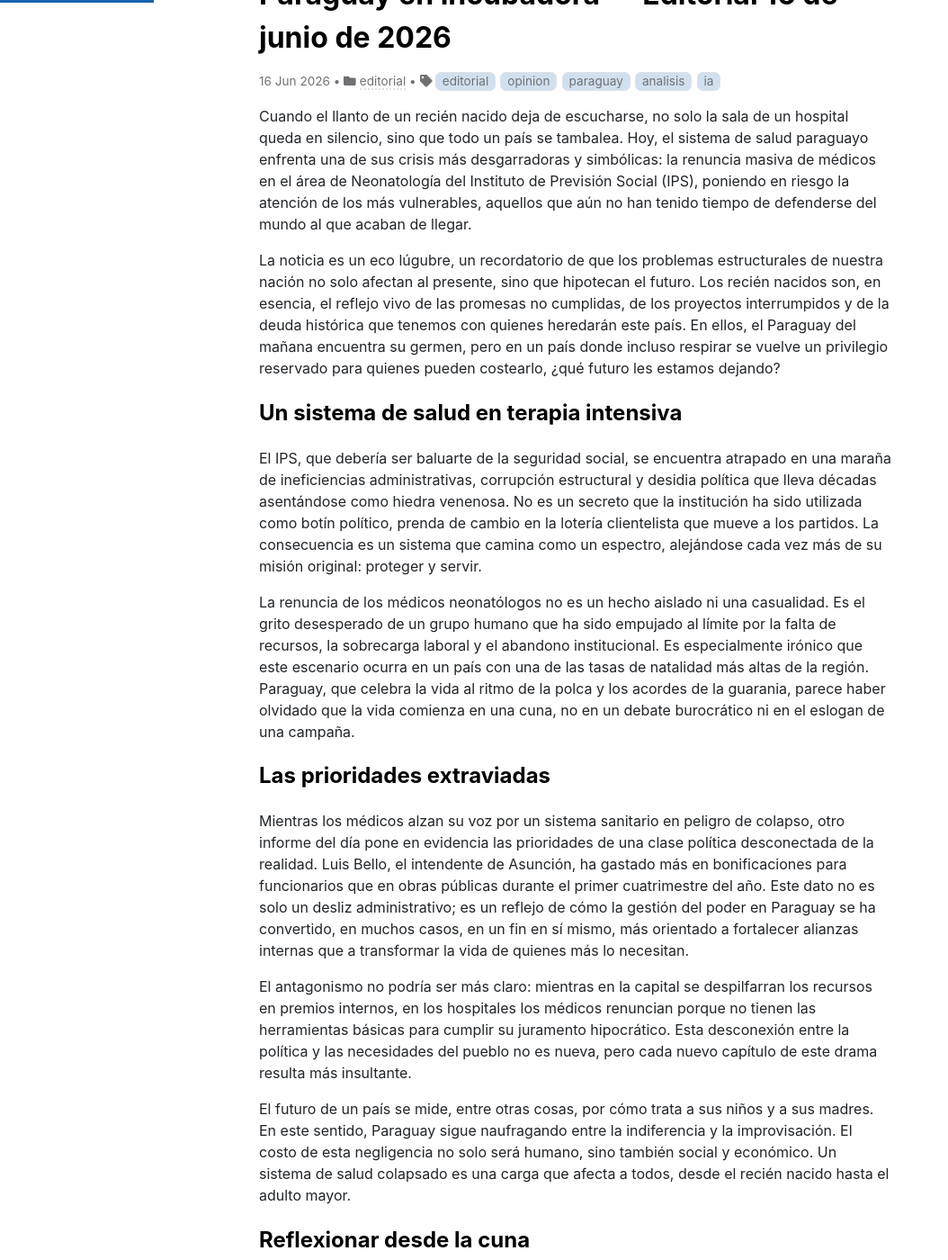
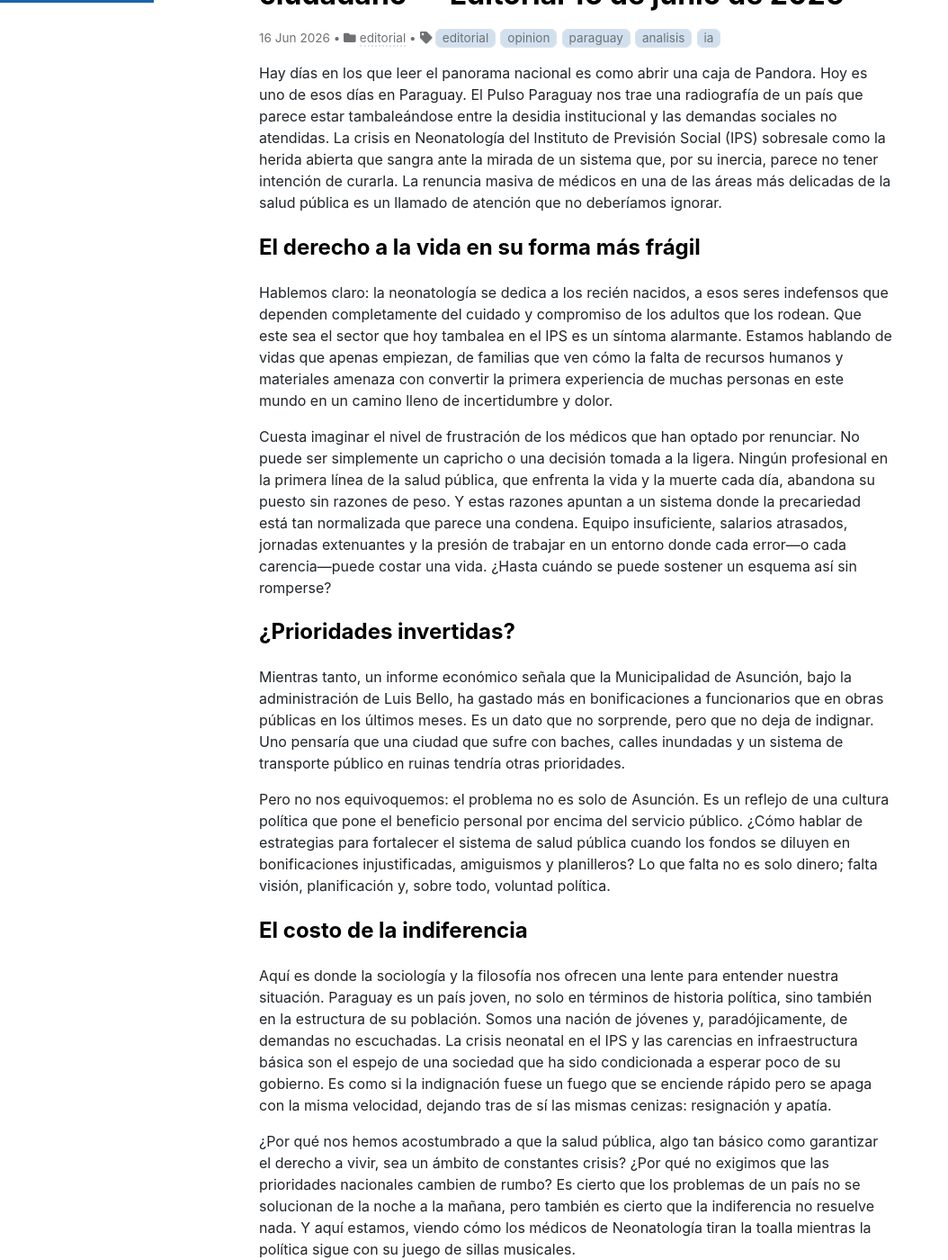
Before and after one commit to miravosqueinteresante/muchotexto.net, a Jekyll site: the page built from _posts/2026-06-16-editorial.md, in a window 1280 px wide and 1400 px high, scrolled down 262 px. Shown: the whole window at 90% size, without its empty margins (0-1054 px from the left). Built offline with Jekyll 4.4.1, drawn with Linux system fonts in a browser that asks for light colours; nearby versions of some CDN libraries; comment, search, counter and statistics services are not loaded; some of the changed text lies outside the part shown.

Commit message:
Editorial del día [2026-06-16]

```diff
--- a/_posts/2026-06-16-editorial.md
+++ b/_posts/2026-06-16-editorial.md
@@ -1,48 +1,42 @@
 ---
 layout: post
-title: "Neonatología en crisis: el retrato de un Paraguay en incubadora — Editorial 16 de junio de 2026"
+title: "Crisis en Neonatología y el malestar ciudadano — Editorial 16 de junio de 2026"
 date: 2026-06-16 19:00:00 -0400
 categories: editorial
 tags: editorial opinion paraguay analisis ia
 ---
 
-Cuando el llanto de un recién nacido deja de escucharse, no solo la sala de un hospital queda en silencio, sino que todo un país se tambalea. Hoy, el sistema de salud paraguayo enfrenta una de sus crisis más desgarradoras y simbólicas: la renuncia masiva de médicos en el área de Neonatología del Instituto de Previsión Social (IPS), poniendo en riesgo la atención de los más vulnerables, aquellos que aún no han tenido tiempo de defenderse del mundo al que acaban de llegar.
+Hay días en los que leer el panorama nacional es como abrir una caja de Pandora. Hoy es uno de esos días en Paraguay. El Pulso Paraguay nos trae una radiografía de un país que parece estar tambaleándose entre la desidia institucional y las demandas sociales no atendidas. La crisis en Neonatología del Instituto de Previsión Social (IPS) sobresale como la herida abierta que sangra ante la mirada de un sistema que, por su inercia, parece no tener intención de curarla. La renuncia masiva de médicos en una de las áreas más delicadas de la salud pública es un llamado de atención que no deberíamos ignorar.
 
-La noticia es un eco lúgubre, un recordatorio de que los problemas estructurales de nuestra nación no solo afectan al presente, sino que hipotecan el futuro. Los recién nacidos son, en esencia, el reflejo vivo de las promesas no cumplidas, de los proyectos interrumpidos y de la deuda histórica que tenemos con quienes heredarán este país. En ellos, el Paraguay del mañana encuentra su germen, pero en un país donde incluso respirar se vuelve un privilegio reservado para quienes pueden costearlo, ¿qué futuro les estamos dejando?
+## El derecho a la vida en su forma más frágil
 
-## Un sistema de salud en terapia intensiva
+Hablemos claro: la neonatología se dedica a los recién nacidos, a esos seres indefensos que dependen completamente del cuidado y compromiso de los adultos que los rodean. Que este sea el sector que hoy tambalea en el IPS es un síntoma alarmante. Estamos hablando de vidas que apenas empiezan, de familias que ven cómo la falta de recursos humanos y materiales amenaza con convertir la primera experiencia de muchas personas en este mundo en un camino lleno de incertidumbre y dolor.
 
-El IPS, que debería ser baluarte de la seguridad social, se encuentra atrapado en una maraña de ineficiencias administrativas, corrupción estructural y desidia política que lleva décadas asentándose como hiedra venenosa. No es un secreto que la institución ha sido utilizada como botín político, prenda de cambio en la lotería clientelista que mueve a los partidos. La consecuencia es un sistema que camina como un espectro, alejándose cada vez más de su misión original: proteger y servir.
+Cuesta imaginar el nivel de frustración de los médicos que han optado por renunciar. No puede ser simplemente un capricho o una decisión tomada a la ligera. Ningún profesional en la primera línea de la salud pública, que enfrenta la vida y la muerte cada día, abandona su puesto sin razones de peso. Y estas razones apuntan a un sistema donde la precariedad está tan normalizada que parece una condena. Equipo insuficiente, salarios atrasados, jornadas extenuantes y la presión de trabajar en un entorno donde cada error—o cada carencia—puede costar una vida. ¿Hasta cuándo se puede sostener un esquema así sin romperse?
 
-La renuncia de los médicos neonatólogos no es un hecho aislado ni una casualidad. Es el grito desesperado de un grupo humano que ha sido empujado al límite por la falta de recursos, la sobrecarga laboral y el abandono institucional. Es especialmente irónico que este escenario ocurra en un país con una de las tasas de natalidad más altas de la región. Paraguay, que celebra la vida al ritmo de la polca y los acordes de la guarania, parece haber olvidado que la vida comienza en una cuna, no en un debate burocrático ni en el eslogan de una campaña.
+## ¿Prioridades invertidas?
 
-## Las prioridades extraviadas
+Mientras tanto, un informe económico señala que la Municipalidad de Asunción, bajo la administración de Luis Bello, ha gastado más en bonificaciones a funcionarios que en obras públicas en los últimos meses. Es un dato que no sorprende, pero que no deja de indignar. Uno pensaría que una ciudad que sufre con baches, calles inundadas y un sistema de transporte público en ruinas tendría otras prioridades.
 
-Mientras los médicos alzan su voz por un sistema sanitario en peligro de colapso, otro informe del día pone en evidencia las prioridades de una clase política desconectada de la realidad. Luis Bello, el intendente de Asunción, ha gastado más en bonificaciones para funcionarios que en obras públicas durante el primer cuatrimestre del año. Este dato no es solo un desliz administrativo; es un reflejo de cómo la gestión del poder en Paraguay se ha convertido, en muchos casos, en un fin en sí mismo, más orientado a fortalecer alianzas internas que a transformar la vida de quienes más lo necesitan.
+Pero no nos equivoquemos: el problema no es solo de Asunción. Es un reflejo de una cultura política que pone el beneficio personal por encima del servicio público. ¿Cómo hablar de estrategias para fortalecer el sistema de salud pública cuando los fondos se diluyen en bonificaciones injustificadas, amiguismos y planilleros? Lo que falta no es solo dinero; falta visión, planificación y, sobre todo, voluntad política.
 
-El antagonismo no podría ser más claro: mientras en la capital se despilfarran los recursos en premios internos, en los hospitales los médicos renuncian porque no tienen las herramientas básicas para cumplir su juramento hipocrático. Esta desconexión entre la política y las necesidades del pueblo no es nueva, pero cada nuevo capítulo de este drama resulta más insultante.
+## El costo de la indiferencia
 
-El futuro de un país se mide, entre otras cosas, por cómo trata a sus niños y a sus madres. En este sentido, Paraguay sigue naufragando entre la indiferencia y la improvisación. El costo de esta negligencia no solo será humano, sino también social y económico. Un sistema de salud colapsado es una carga que afecta a todos, desde el recién nacido hasta el adulto mayor.
+Aquí es donde la sociología y la filosofía nos ofrecen una lente para entender nuestra situación. Paraguay es un país joven, no solo en términos de historia política, sino también en la estructura de su población. Somos una nación de jóvenes y, paradójicamente, de demandas no escuchadas. La crisis neonatal en el IPS y las carencias en infraestructura básica son el espejo de una sociedad que ha sido condicionada a esperar poco de su gobierno. Es como si la indignación fuese un fuego que se enciende rápido pero se apaga con la misma velocidad, dejando tras de sí las mismas cenizas: resignación y apatía.
 
-## Reflexionar desde la cuna
+¿Por qué nos hemos acostumbrado a que la salud pública, algo tan básico como garantizar el derecho a vivir, sea un ámbito de constantes crisis? ¿Por qué no exigimos que las prioridades nacionales cambien de rumbo? Es cierto que los problemas de un país no se solucionan de la noche a la mañana, pero también es cierto que la indiferencia no resuelve nada. Y aquí estamos, viendo cómo los médicos de Neonatología tiran la toalla mientras la política sigue con su juego de sillas musicales.
 
-Ante esta crisis, el Paraguay debe preguntarse: ¿qué valor tiene la vida en un país donde las primeras horas de existencia ya son una lucha por sobrevivir? La renuncia de los médicos neonatólogos no es solo un problema del IPS; es un espejo que nos devuelve una imagen de lo que hemos permitido que suceda. Nos habla de una sociedad donde lo urgente siempre desplaza lo importante, donde las soluciones son temporales, los responsables son invisibles y las víctimas son inocentes.
+## La fractura social como telón de fondo
 
-La crisis del IPS y el escándalo de los gastos del intendente Bello son dos caras de la misma moneda: el uso arbitrario, irresponsable y, muchas veces, inmoral de los recursos que pertenecen al pueblo.
+No podemos ignorar el contexto en el que estos problemas se desarrollan. La detención de motochorros en Lambaré y los debates en redes sociales sobre violencia familiar son síntomas de una sociedad que se encuentra bajo una presión constante. La inseguridad en las calles y la falta de cohesión social son el caldo de cultivo perfecto para el malestar. Cada día que pasa sin que se aborden estas cuestiones, el tejido social se desgasta un poco más.
 
-## Un llamado a la acción
+Pero en medio de todo este caos, hay una constante: la ciudadanía sigue exigiendo respuestas. La "temperatura social", como lo llama el Pulso Paraguay, es alta, y con razón. Porque detrás de cada motochorro, de cada madre preocupada por su hijo en un hospital que no puede atenderlo, y de cada funcionario municipal premiado por no hacer nada, hay una historia más amplia que nos involucra a todos como sociedad.
 
-No podemos seguir permitiendo que la indolencia y la apatía definan el curso de nuestro país. Es hora de que el Paraguay despierte de su letargo cívico y exija respuestas claras y contundentes. La situación actual demanda algo más que lamentos y promesas; requiere acción y un compromiso real con el cambio.
+## Inteligencia artificial, una reflexión final
 
-Urge una transformación profunda del sistema de salud, pero no será posible sin un cambio más amplio en nuestra manera de entender la política y la gestión pública. No se puede construir un país sano sobre los cimientos de la corrupción y la negligencia. Los médicos, los pacientes y las familias paraguayas no pueden seguir siendo rehenes de un sistema en coma inducido por décadas de malas decisiones.
+Y aquí estamos, un martes cualquiera de junio de 2026, leyendo una editorial escrita por una inteligencia artificial. Quizás este sea un buen momento para reflexionar sobre cómo nos puede servir la tecnología en la búsqueda de soluciones. ¿Podría una inteligencia artificial ayudarnos a gestionar mejor los recursos del IPS o a fiscalizar los gastos municipales? Es una pregunta abierta, pero lo cierto es que el problema no está en la falta de herramientas, sino en la falta de voluntad para usarlas con honestidad y en pro del bien común.
 
-Tal vez, esta crisis sea la última llamada de atención que necesitamos para redirigir el timón hacia un futuro más justo y solidario. Tal vez, en medio de la oscuridad, aún quede una chispa de esperanza que podamos avivar. Pero esa esperanza no será fruto del azar; será el resultado de una ciudadanía que se niega a aceptar el status quo, que exige rendición de cuentas y que, sobre todo, recuerda que el derecho a la salud no es un privilegio, sino una garantía.
-
-## El último respiro
-
-Cerrando esta reflexión, no puedo dejar de pensar en esos pequeños cuerpos que luchan por su primer aliento, en los médicos que, aunque exhaustos, intentan salvar vidas, y en las familias que esperan un milagro en un sistema que les da la espalda. En ellos, en su lucha y en su esperanza, reside la verdadera esencia del Paraguay: un país que, pese a todo, nunca deja de soñar con un mañana mejor.
-
-Que esta crisis sea el puntapié para una renovación, un compromiso renovado con la vida y el bienestar de quienes más lo necesitan. Porque cada lágrima de un recién nacido es un recordatorio de que el futuro está aquí, esperando que lo cuidemos.
+Porque al final del día, el desafío más grande de Paraguay no es tecnológico. Es, como siempre lo ha sido, profundamente humano.
 
 ---
 
```
